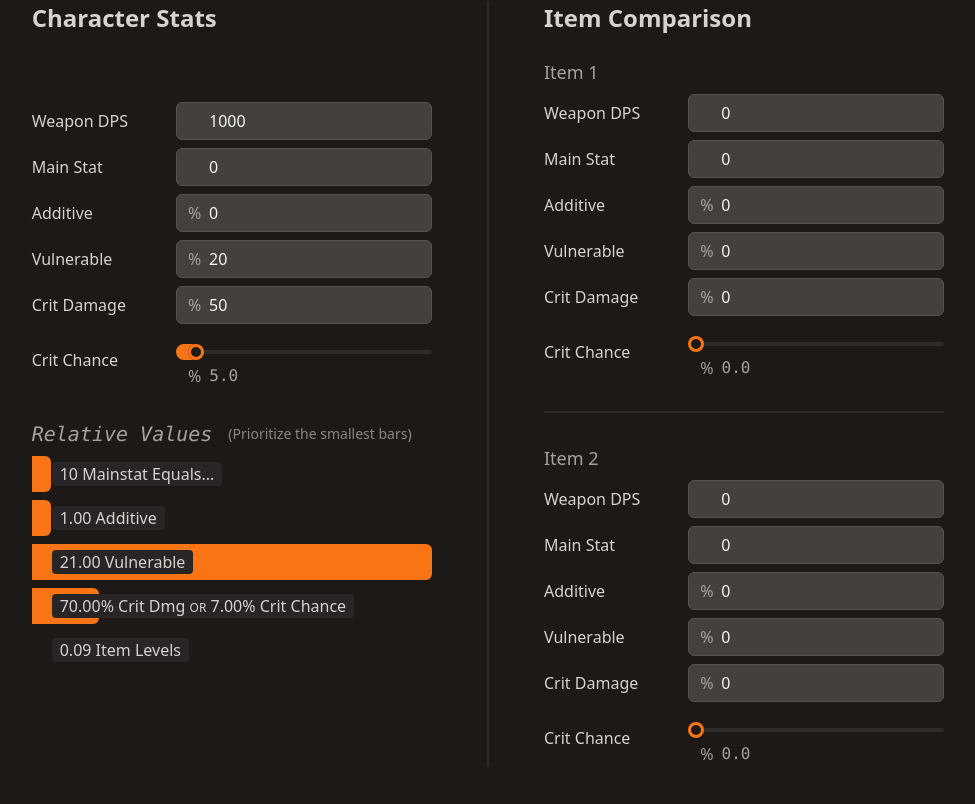
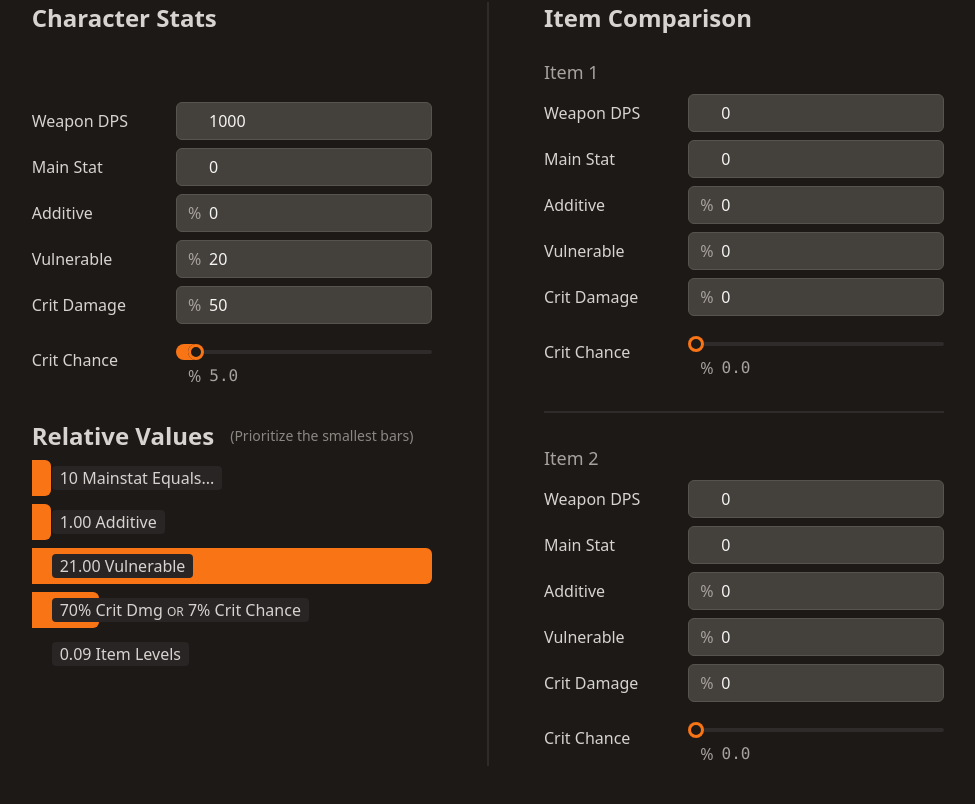
Before and after one commit to rcoopr/d4-damage-calc, a React (Vite) app: page / in a window 1280 px wide. Shown: the part 366-1170 px from the top of the page, without its empty margins (152-1127 px from the left). Built offline with nearby package versions, Linux system fonts and the light colour scheme; a web font is replaced by a local one; what tailwindcss-bg-patterns would draw is missing.

Commit message:
move usage of Intl formatters to util only

```diff
--- a/src/sections/stats/relative-values/section.tsx
+++ b/src/sections/stats/relative-values/section.tsx
@@ -1,6 +1,7 @@
 import { useAtomValue } from 'jotai';
 import { computedStatsAtom } from '../../../store/dps';
 import { StatSource } from '../../../store/item-selection';
+import { formatDps } from '../../../utils/dps';
 
 const calculateRelativeValue = (bucket1: number, bucket2: number) => {
   return (1 + bucket2) / (1 + bucket1);
@@ -32,10 +33,13 @@ export function RelativeStatValues({ source }: { source: StatSource }) {
   const relativeCritDamage = (relativeValues[3] * 100) / s.critChance;
   const relativeCritChance = (relativeValues[3] * 100) / s.critDamage;
 
+  const fmtRelativeCritDamage = formatDps(relativeCritDamage, { asPercent: true, compact: true });
+  const fmtRelativeCritChance = formatDps(relativeCritChance, { asPercent: true, compact: true });
+
   return (
     <>
       <div className="flex items-center mt-6">
-        <h4 className="italic font-mono text-stone-400 text-xl pr-4">Relative Values</h4>
+        <h2 className="text-2xl font-bold pr-4">Relative Values</h2>
         <span className="text-sm text-stone-400/80">(Prioritize the smallest bars)</span>
       </div>
       <RelativeValue width={relativeElementWidths[0]} label="10 Mainstat Equals..." />
@@ -51,8 +55,8 @@ export function RelativeStatValues({ source }: { source: StatSource }) {
         width={relativeElementWidths[3]}
         label={() => (
           <span>
-            {relativeCritDamage.toFixed(2)}% Crit Dmg <span className="text-xs">OR</span>{' '}
-            {relativeCritChance.toFixed(2)}% Crit Chance
+            {fmtRelativeCritDamage} Crit Dmg <span className="text-xs">OR</span>{' '}
+            {fmtRelativeCritChance} Crit Chance
           </span>
         )}
       />
--- a/src/sections/stats/summary/build-summary.tsx
+++ b/src/sections/stats/summary/build-summary.tsx
@@ -3,7 +3,7 @@ import { computedStatsAtom } from '../../../store/dps';
 import { StatSource } from '../../../store/item-selection';
 import { stats } from '../../../store/stats';
 import { DpsColor } from '../../../components/dps/value';
-import { compactFormatter, dpsFormatter, formatDps } from '../../../utils/dps';
+import { formatDps } from '../../../utils/dps';
 import { mapSourceToBuilds } from '../../../utils/misc';
 
 export function BuildSummary({ source }: { source: StatSource }) {
@@ -30,7 +30,7 @@ function Stats({ source }: { source: StatSource }) {
   return stats.map((stat) => {
     const statValue = computedStats.statsTotal[source][stat.id];
     const statDisplay =
-      stat.id === 'critChance' ? statValue.toFixed(1) : compactFormatter.format(statValue);
+      stat.id === 'critChance' ? statValue.toFixed(1) : formatDps(statValue, { compact: true });
 
     return (
       <div
@@ -52,7 +52,7 @@ function Footer({ source, item }: { source: StatSource; item: 0 | 1 | 2 }) {
     <>
       <div className="flex items-center justify-between px-4 py-2 border-t border-stone-700">
         <div className="font-bold">DPS</div>
-        <div>{dpsFormatter.format(computedStats.dps[build])}</div>
+        <div>{formatDps(computedStats.dps[build])}</div>
       </div>
       {item === 0 ? null : <BuildDiff item={item} />}
     </>
--- a/src/utils/dps.ts
+++ b/src/utils/dps.ts
@@ -13,7 +13,7 @@ export type DpsFormatOptions = { asPercent?: boolean; compact?: boolean; sign?:
 export function formatDps(value: number, opts?: DpsFormatOptions) {
   const sign = opts?.sign ? (value > 0 ? '+' : '') : '';
   const formatted = opts?.compact ? compactFormatter.format(value) : dpsFormatter.format(value);
-  if (!opts?.asPercent) return `${sign}${formatted}`;
+  const percent = opts?.asPercent && formatted !== '∞' ? '%' : '';
 
-  return `${sign}${formatted}%`;
+  return `${sign}${formatted}${percent}`;
 }
```
